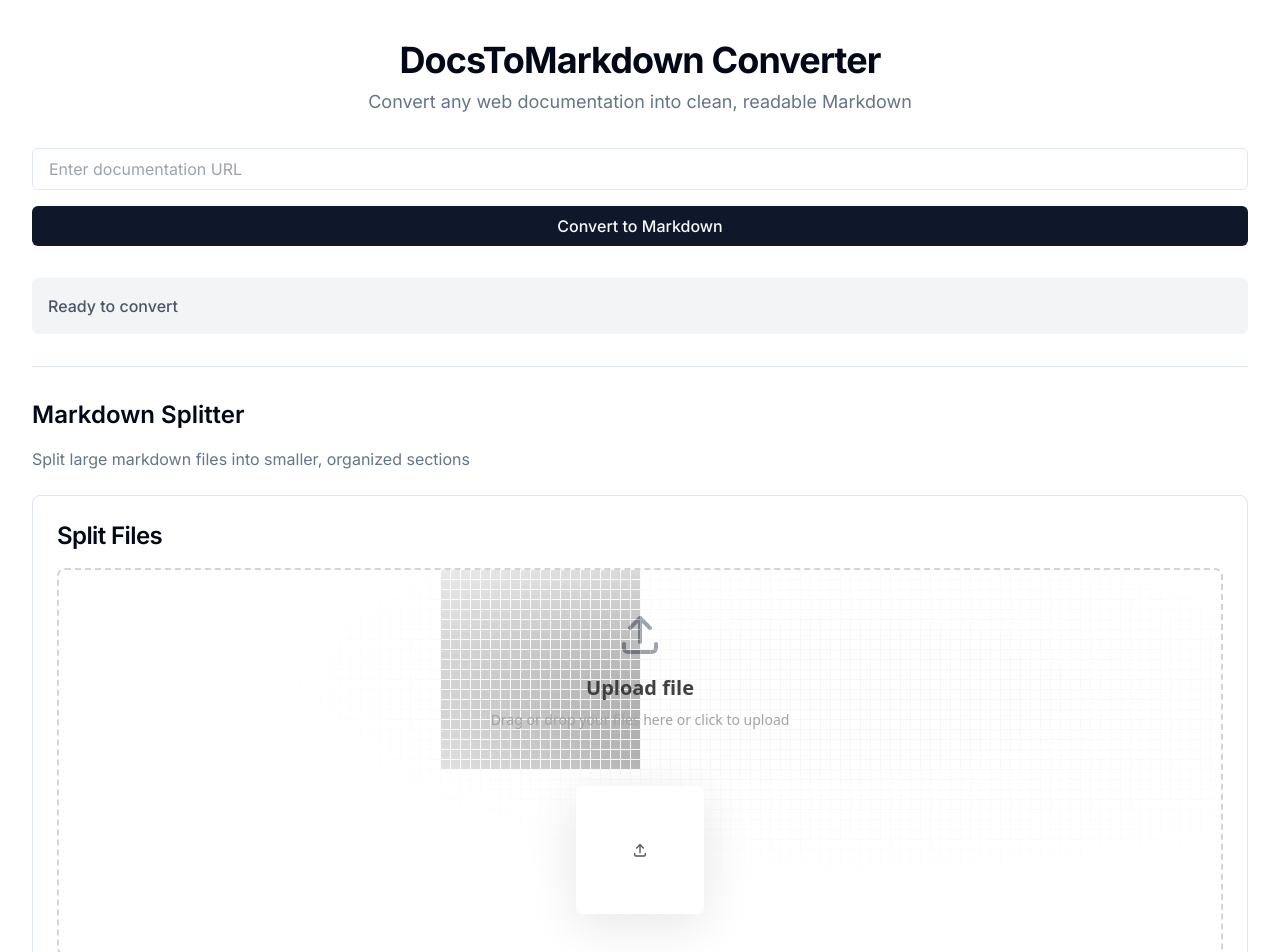
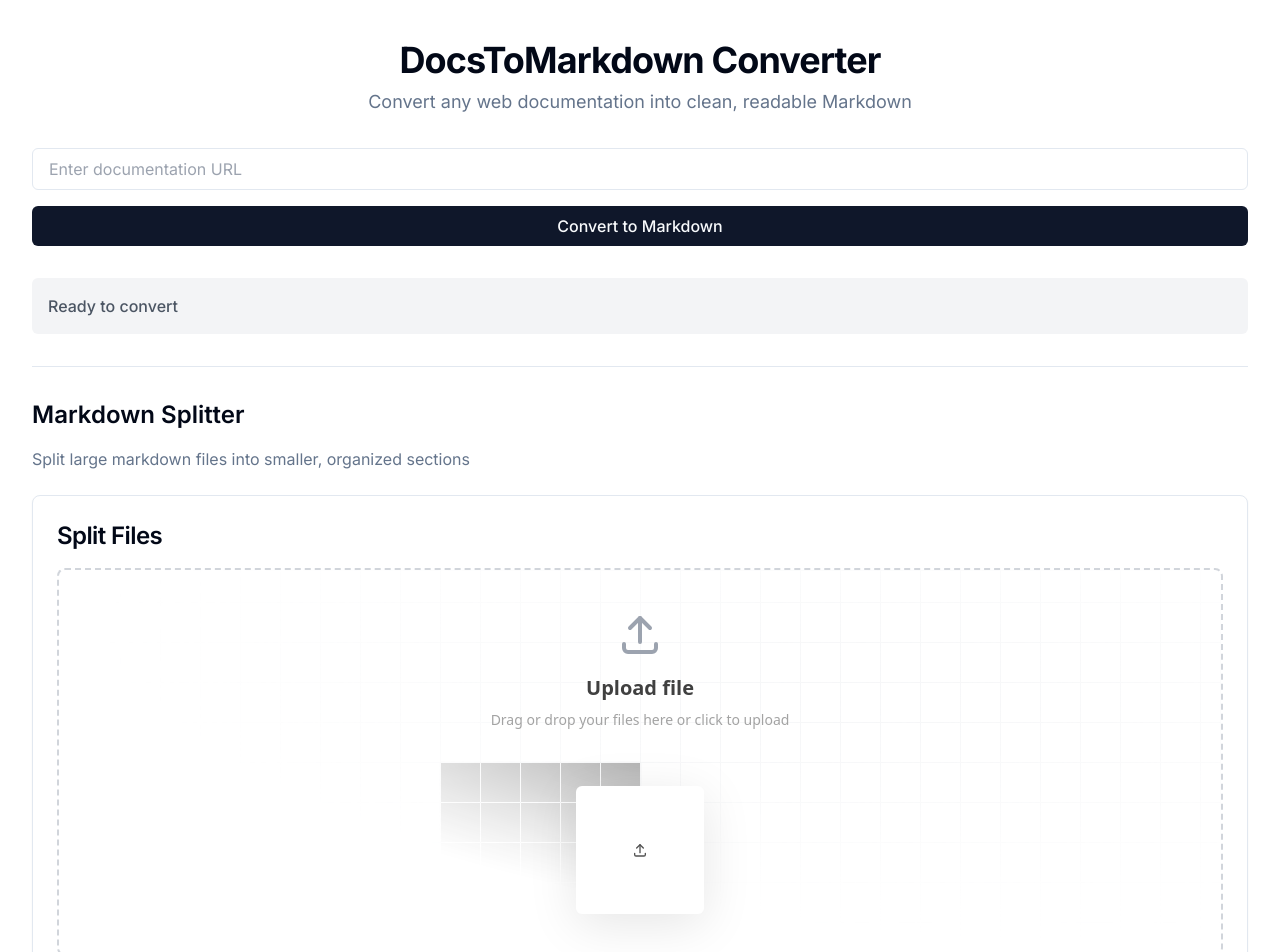
Before and after one commit to Calel33/newapp, a Next.js app: page / in a window 1280 px wide. Shown: the top 952 px of the page. Built offline with nearby package versions, Linux system fonts and the light colour scheme.

Commit message:
fix grid

```diff
--- a/components/ui/file-upload.tsx
+++ b/components/ui/file-upload.tsx
@@ -78,10 +78,10 @@
           onChange={(e) => handleFileChange(Array.from(e.target.files || []))}
           className="hidden"
         />
-        <div className="absolute inset-0 [mask-image:radial-gradient(ellipse_at_center,white,transparent)]">
-          <GridPattern />
+        <div className="absolute inset-0 [mask-image:radial-gradient(ellipse_at_center,white,transparent)] dark:opacity-20">
+          <GridPattern width={40} height={40} x="50%" y="50%" strokeWidth={1} />
         </div>
-        <div className="flex flex-col items-center justify-center">
+        <div className="flex flex-col items-center justify-center relative z-10">
           <IconUpload className="h-12 w-12 text-gray-400 dark:text-gray-600 mb-4" />
           <p className="relative z-20 font-sans font-bold text-neutral-700 dark:text-neutral-300 text-xl mb-2">
             Upload file
--- a/components/ui/grid-pattern.tsx
+++ b/components/ui/grid-pattern.tsx
@@ -1,6 +1,14 @@
 'use client';
 
-export function GridPattern() {
+interface GridPatternProps {
+  width?: number;
+  height?: number;
+  x?: string;
+  y?: string;
+  strokeWidth?: number;
+}
+
+export function GridPattern({ width = 10, height = 10, x = '50%', y = '-1', strokeWidth = 0 }: GridPatternProps) {
   return (
     <svg
       className="absolute inset-0 h-full w-full stroke-gray-200 dark:stroke-gray-800 [mask-image:radial-gradient(100%_100%_at_top_right,white,transparent)]"
@@ -9,23 +17,23 @@
       <defs>
         <pattern
           id="83fd4e5a-9d52-42fc-97b6-718e5d7ee527"
-          width="10"
-          height="10"
-          x="50%"
-          y="-1"
+          width={width}
+          height={height}
+          x={x}
+          y={y}
           patternUnits="userSpaceOnUse"
         >
           <path d="M.5 200V.5H200" fill="none" />
         </pattern>
       </defs>
-      <rect width="100%" height="100%" strokeWidth="0" fill="url(#83fd4e5a-9d52-42fc-97b6-718e5d7ee527)" />
-      <svg x="50%" y="-1" className="overflow-visible">
+      <rect width="100%" height="100%" strokeWidth={strokeWidth} fill="url(#83fd4e5a-9d52-42fc-97b6-718e5d7ee527)" />
+      <svg x={x} y={y} className="overflow-visible">
         <path
           d="M-200 0h201v201h-201Z M600 0h201v201h-201Z M-400 600h201v201h-201Z M200 800h201v201h-201Z"
-          strokeWidth="0"
+          strokeWidth={strokeWidth}
         />
       </svg>
-      <rect width="100%" height="100%" strokeWidth="0" fill="url(#83fd4e5a-9d52-42fc-97b6-718e5d7ee527)" />
+      <rect width="100%" height="100%" strokeWidth={strokeWidth} fill="url(#83fd4e5a-9d52-42fc-97b6-718e5d7ee527)" />
     </svg>
   );
 }
```
